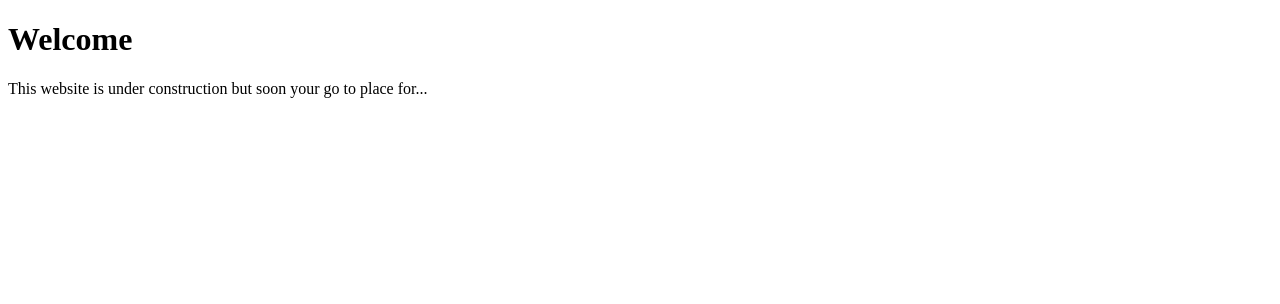
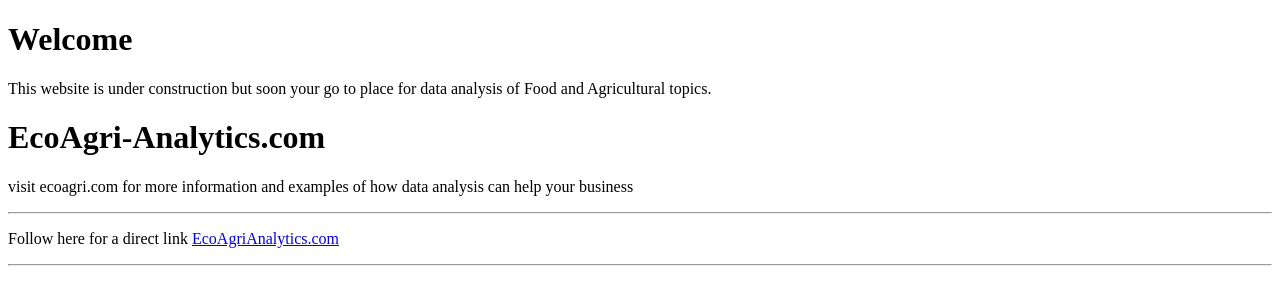
Before and after one commit to Claus-Pauwper/Claus-Pauwper.github.io, a plain HTML site: page index.html in a window 1280 px wide. Drawn offline with Linux system fonts and the light colour scheme.

Commit message:
Update index.html

```diff
--- a/index.html
+++ b/index.html
@@ -5,7 +5,13 @@
 
 <h1>Welcome</h1>
 
-<p>This website is under construction but soon your go to place for...</p>
+<p>This website is under construction but soon your go to place for data analysis of Food and Agricultural topics.</p>
+
+<h1>EcoAgri-Analytics.com</h1>
+<p>visit ecoagri.com for more information and examples of how data analysis can help your business</p>
+<hr>
+<p>Follow here for a direct link <a href="https://www.ecoagrianalytics.com">EcoAgriAnalytics.com</a> </p>
+<hr>
 
 </body>
 </html>
```
